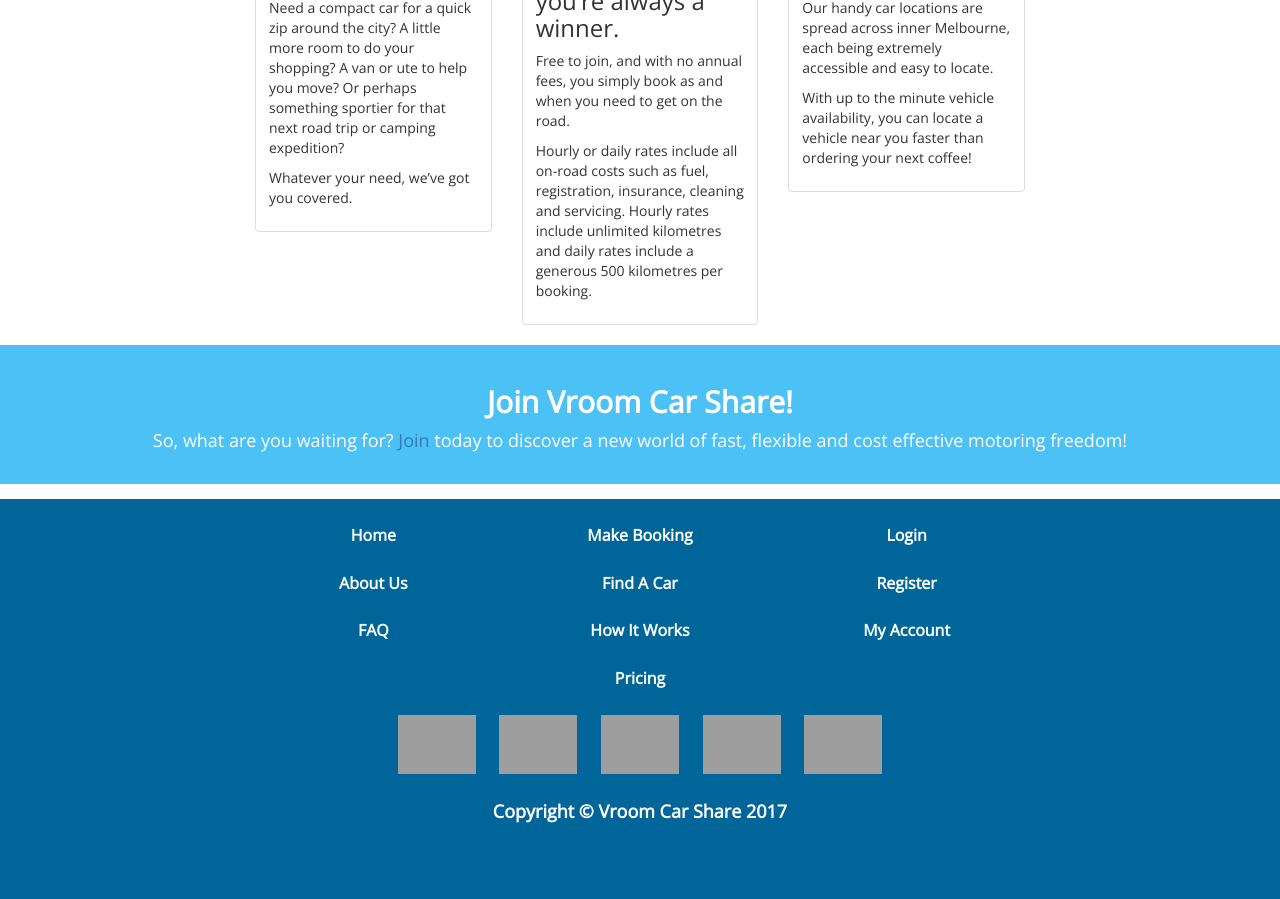
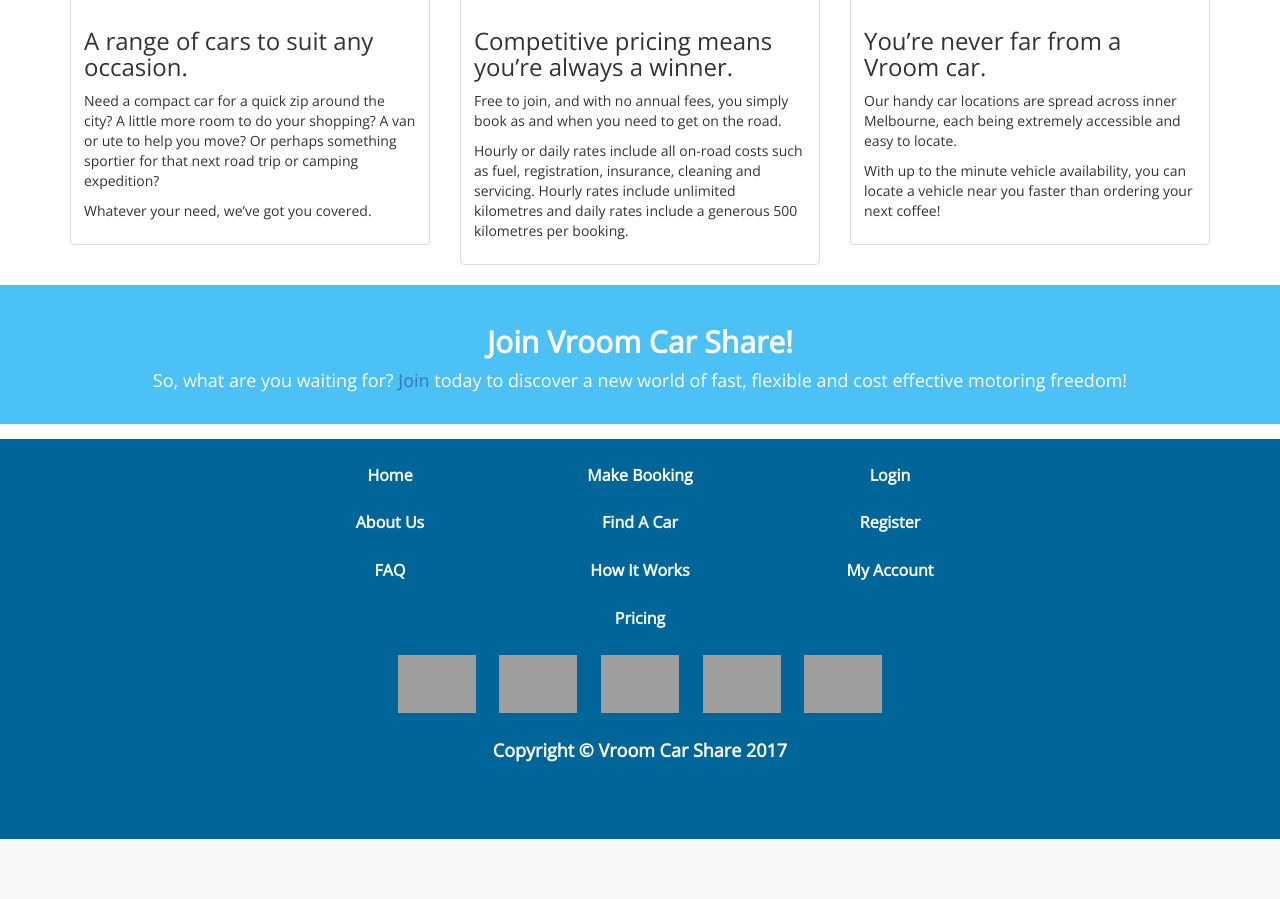
Before and after one commit to Plonq/vroom-car-share, a Django app: template carshare/templates/carshare/index.html in a window 1280 px wide. Shown: the part 1162-2061 px from the top of the page. After the commit the page ends 2001 px from the top, so only its background shows below. Run offline with Django 3.2, Linux system fonts and the light colour scheme; the template is opened without the code that fills it, so the values that code supplies are empty; parts of the project's set-up code (start-up, migrations or seed data) failed here and were passed over; some libraries are stand-ins or nearby versions; grey boxes are pictures that could not be loaded.

Commit message:
Layout adjustments

```diff
--- a/carshare/static/carshare/css/index.css
+++ b/carshare/static/carshare/css/index.css
@@ -45,6 +45,10 @@ span.glyphicon.glyphicon-chevron-right {
     padding:15px;
 }
 
+.homepage-middle {
+    max-width: 1170px;
+}
+
 /* Medium Devices, Desktops */
 @media only screen and (max-width: 992px) {
     .carousel-caption {
--- a/carshare/templates/carshare/index.html
+++ b/carshare/templates/carshare/index.html
@@ -78,7 +78,7 @@
     </div>
     </div>
 
-<div class="container">
+<div class="container homepage-middle">
     <div class="row">
 
           <div class="col-sm-12 col-md-4">
--- a/vroom_car_share/static/css/style.css
+++ b/vroom_car_share/static/css/style.css
@@ -10,10 +10,6 @@
 }
 
 .container {
-    max-width: 800px;
-}
-
-.main-content {
     max-width: 750px;
 }
 
--- a/vroom_car_share/templates/base.html
+++ b/vroom_car_share/templates/base.html
@@ -174,7 +174,7 @@
     {% block homepage %}{% endblock %}
 
     {% if not request.get_full_path == url_home %}
-        <div class="container notflush main-content">
+        <div class="container notflush">
             {% block maincontent %}{% endblock %}
         </div>
     {% endif %}
```
